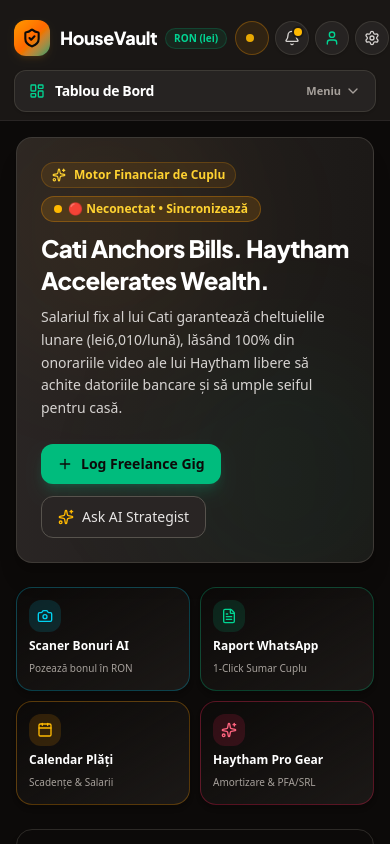
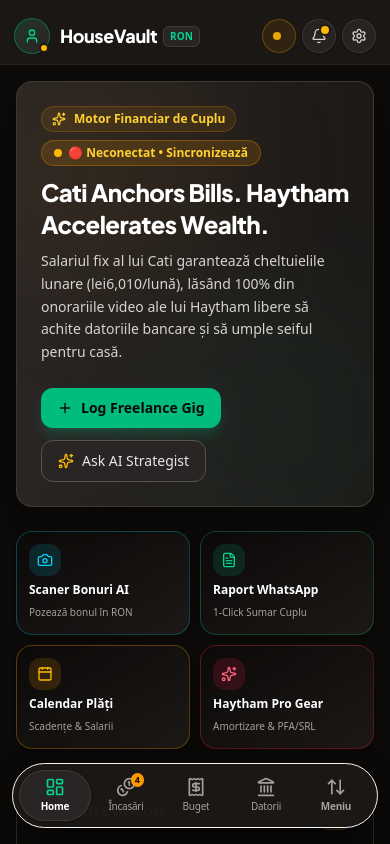
Before and after one commit to dyver2001/housevault, a React (Vite) app: page / in a window 390 px wide. Shown: the top 844 px of the page. Built offline with nearby package versions, Linux system fonts and the light colour scheme; a web font is replaced by a local one.

Commit message:
Implement Revolut 10 floating navigation dock and glassmorphic floating popup menu matching reference screenshots

```diff
--- a/src/components/Navbar.tsx
+++ b/src/components/Navbar.tsx
@@ -11,7 +11,7 @@ import {
   User,
   Calendar,
   Bell,
-  ChevronDown,
+  ArrowUpDown,
   Check
 } from 'lucide-react';
 import { HouseholdProfile } from '../types';
@@ -32,7 +32,7 @@ interface NavbarProps {
   onSelectTab: (tab: TabType) => void;
   profile: HouseholdProfile;
   onOpenSettings: () => void;
-  onOpenInstall: () => void;
+  onOpenInstall?: () => void;
   uncollectedCount: number;
   overdueCount: number;
   syncCode?: string | null;
@@ -52,26 +52,29 @@ export const Navbar: React.FC<NavbarProps> = ({
   uncollectedCount,
   overdueCount,
   syncCode,
+  isSyncConnected,
   currentUser,
   onOpenAuth,
   onOpenActivityFeed
 }) => {
   const lang: Language = (profile.language as Language) || 'ro';
   const t = translations[lang] || translations.ro;
-  const [isDropdownOpen, setIsDropdownOpen] = useState(false);
-  const dropdownRef = useRef<HTMLDivElement>(null);
+  const [isFloatingMenuOpen, setIsFloatingMenuOpen] = useState(false);
+  const floatingMenuRef = useRef<HTMLDivElement>(null);
 
   useEffect(() => {
     const handleClickOutside = (event: MouseEvent) => {
-      if (dropdownRef.current && !dropdownRef.current.contains(event.target as Node)) {
-        setIsDropdownOpen(false);
+      if (floatingMenuRef.current && !floatingMenuRef.current.contains(event.target as Node)) {
+        setIsFloatingMenuOpen(false);
       }
     };
+    if (isFloatingMenuOpen) {
       document.addEventListener('mousedown', handleClickOutside);
+    }
     return () => document.removeEventListener('mousedown', handleClickOutside);
-  }, []);
+  }, [isFloatingMenuOpen]);
 
-  const tabs = [
+  const allTabs = [
     {
       id: 'dashboard' as TabType,
       label: t.tabs.dashboard,
@@ -112,33 +115,49 @@ export const Navbar: React.FC<NavbarProps> = ({
     }
   ];
 
-  const activeTabObj = tabs.find((t) => t.id === currentTab) || tabs[0];
-  const ActiveIcon = activeTabObj.icon;
+  // 4 Primary tabs shown in the Revolut floating dock
+  const primaryDockTabs = [
+    { id: 'dashboard' as TabType, label: 'Home', icon: LayoutDashboard },
+    { id: 'freelance' as TabType, label: 'Încasări', icon: Coins, badge: uncollectedCount > 0 ? uncollectedCount : undefined },
+    { id: 'budget' as TabType, label: 'Buget', icon: Receipt },
+    { id: 'debt' as TabType, label: 'Datorii', icon: Landmark },
+  ];
 
   return (
+    <>
+      {/* Top Header Bar */}
       <header
-      className="sticky top-0 z-40 bg-stone-900/95 backdrop-blur-xl border-b border-stone-800 transition-all w-full"
-      style={{ paddingTop: 'max(env(safe-area-inset-top, 0px), 10px)' }}
+        className="sticky top-0 z-40 bg-stone-900/95 backdrop-blur-xl border-b border-stone-800/80 transition-all w-full"
+        style={{ paddingTop: 'max(env(safe-area-inset-top, 0px), 8px)' }}
       >
-      <div className="max-w-7xl mx-auto px-3.5 sm:px-6 lg:px-8 pb-2">
-        {/* Top Header Row */}
+        <div className="max-w-7xl mx-auto px-3.5 sm:px-6 lg:px-8">
           <div className="flex items-center justify-between h-14 sm:h-16 gap-2">
-          {/* Logo & Brand with RON badge */}
-          <div className="flex items-center space-x-2.5 cursor-pointer flex-shrink-0" onClick={() => onSelectTab('dashboard')}>
-            <div className="w-9 h-9 sm:w-10 sm:h-10 rounded-xl bg-gradient-to-br from-amber-500 via-orange-500 to-emerald-600 flex items-center justify-center shadow-md shadow-amber-500/10 flex-shrink-0">
-              <ShieldCheck className="w-5 h-5 sm:w-6 sm:h-6 text-stone-950 stroke-[2.5]" />
-            </div>
-            <div className="flex items-center space-x-2">
+            {/* Left: Revolut Profile Avatar & Brand */}
+            <div className="flex items-center space-x-2.5 flex-shrink-0">
+              <button
+                onClick={onOpenAuth}
+                className="relative w-9 h-9 rounded-full bg-gradient-to-br from-emerald-500/20 to-stone-800 border border-emerald-500/40 flex items-center justify-center text-emerald-300 font-bold text-xs shadow-sm cursor-pointer hover:border-emerald-400 active:scale-95 transition flex-shrink-0"
+                title={currentUser ? `${currentUser.name} (${currentUser.email})` : 'Autentificare'}
+              >
+                {currentUser ? (
+                  <span>{currentUser.name.charAt(0).toUpperCase()}</span>
+                ) : (
+                  <User className="w-4 h-4 text-emerald-400" />
+                )}
+                <span className={`absolute bottom-0 right-0 w-2.5 h-2.5 rounded-full border-2 border-stone-900 ${isSyncConnected ? 'bg-emerald-400' : 'bg-amber-400'}`} />
+              </button>
+
+              <div className="flex items-center space-x-1.5 cursor-pointer" onClick={() => onSelectTab('dashboard')}>
                 <span className="font-display font-black text-lg sm:text-xl tracking-tight text-white">HouseVault</span>
-              <span className="text-[10px] sm:text-xs font-bold px-2 py-0.5 rounded-full bg-emerald-500/10 text-emerald-400 border border-emerald-500/20">
-                {profile.currencyCode} ({profile.currencySymbol})
+                <span className="text-[10px] font-extrabold px-1.5 py-0.5 rounded-md bg-stone-800 text-emerald-400 border border-stone-700/80">
+                  {profile.currencyCode}
                 </span>
               </div>
             </div>
 
             {/* Desktop Navigation Tabs */}
             <nav className="hidden lg:flex items-center space-x-1">
-            {tabs.map((t) => {
+              {allTabs.map((t) => {
                 const Icon = t.icon;
                 const isActive = currentTab === t.id;
                 return (
@@ -172,7 +191,6 @@ export const Navbar: React.FC<NavbarProps> = ({
 
             {/* Right Action Toolbar */}
             <div className="flex items-center space-x-1.5 sm:space-x-2 flex-shrink-0">
-            {/* Live Sync Pill */}
               {syncCode ? (
                 <button
                   onClick={onOpenSettings}
@@ -196,7 +214,6 @@ export const Navbar: React.FC<NavbarProps> = ({
                 </button>
               )}
 
-            {/* Couple Activity Feed Bell */}
               <button
                 onClick={onOpenActivityFeed}
                 className="w-8.5 h-8.5 sm:w-9 sm:h-9 rounded-full bg-stone-800/90 hover:bg-stone-750 border border-stone-700/70 text-stone-300 hover:text-amber-400 flex items-center justify-center transition cursor-pointer relative flex-shrink-0 active:scale-95 shadow-sm"
@@ -206,20 +223,6 @@ export const Navbar: React.FC<NavbarProps> = ({
                 <span className="w-2 h-2 rounded-full bg-amber-400 absolute top-1.5 right-1.5 ring-2 ring-stone-900" />
               </button>
 
-            {/* Profile Avatar */}
-            <button
-              onClick={onOpenAuth}
-              className="w-8.5 h-8.5 sm:w-9 sm:h-9 rounded-full bg-stone-800/90 hover:bg-stone-750 border border-stone-700/70 text-emerald-300 font-bold text-xs flex items-center justify-center transition cursor-pointer flex-shrink-0 active:scale-95 shadow-sm"
-              title={currentUser ? `${currentUser.name}` : 'Login'}
-            >
-              {currentUser ? (
-                <span>{currentUser.name.charAt(0).toUpperCase()}</span>
-              ) : (
-                <User className="w-4 h-4 text-emerald-400" />
-              )}
-            </button>
-
-            {/* Settings Gear Button */}
               <button
                 id="btn-open-settings"
                 onClick={onOpenSettings}
@@ -230,66 +233,120 @@ export const Navbar: React.FC<NavbarProps> = ({
               </button>
             </div>
           </div>
+        </div>
+      </header>
 
-        {/* Mobile Drop-Down Menu Selector */}
-        <div className="lg:hidden relative mt-1" ref={dropdownRef}>
-          <button
-            onClick={() => setIsDropdownOpen(!isDropdownOpen)}
-            className="w-full flex items-center justify-between px-3.5 py-2.5 rounded-xl bg-stone-800/90 hover:bg-stone-800 border border-stone-700/80 text-white shadow-sm transition-all active:scale-[0.99] cursor-pointer"
+      {/* Backdrop for Floating Popup Menu */}
+      {isFloatingMenuOpen && (
+        <div
+          className="fixed inset-0 z-45 bg-black/60 backdrop-blur-xs lg:hidden transition-opacity"
+          onClick={() => setIsFloatingMenuOpen(false)}
+        />
+      )}
+
+      {/* Floating Revolut-Style Popup Menu (Image 1 Style) */}
+      {isFloatingMenuOpen && (
+        <div
+          ref={floatingMenuRef}
+          className="fixed bottom-20 left-3 right-3 sm:left-6 sm:right-6 z-50 rounded-3xl bg-stone-900/98 backdrop-blur-3xl border border-stone-750/90 shadow-2xl p-2 space-y-1 lg:hidden animate-in fade-in slide-in-from-bottom-5 duration-200"
+          style={{ maxHeight: 'calc(100vh - 160px)', overflowY: 'auto' }}
         >
-            <div className="flex items-center space-x-2.5">
-              <ActiveIcon className="w-4 h-4 text-emerald-400" />
-              <span className="font-bold text-sm tracking-tight">{activeTabObj.label}</span>
-              {activeTabObj.badge !== undefined && (
-                <span className="px-1.5 py-0.5 rounded-full text-[10px] font-bold bg-amber-500 text-stone-950">
-                  {activeTabObj.badge}
-                </span>
-              )}
+          <div className="px-3 py-1.5 text-xs font-semibold text-stone-400 uppercase tracking-wider">
+            Meniu Financiar
           </div>
-            <div className="flex items-center space-x-1 text-stone-400 text-xs font-semibold">
-              <span className="text-[11px] text-stone-400">Meniu</span>
-              <ChevronDown className={`w-4 h-4 text-stone-400 transition-transform duration-200 ${isDropdownOpen ? 'rotate-180' : ''}`} />
-            </div>
-          </button>
 
-          {/* Animated Drop-Down Menu Options */}
-          {isDropdownOpen && (
-            <div className="absolute top-full left-0 right-0 mt-1.5 z-50 rounded-2xl bg-stone-900/98 backdrop-blur-2xl border border-stone-700 shadow-2xl p-1.5 space-y-1 animate-in fade-in slide-in-from-top-2 duration-150">
-              {tabs.map((t) => {
+          {allTabs.map((t, idx) => {
             const Icon = t.icon;
             const isSelected = currentTab === t.id;
             return (
+              <React.Fragment key={t.id}>
+                {idx === 5 && <div className="h-px bg-stone-800/80 my-1 mx-2" />}
                 <button
-                    key={t.id}
                   onClick={() => {
                     onSelectTab(t.id);
-                      setIsDropdownOpen(false);
+                    setIsFloatingMenuOpen(false);
                   }}
-                    className={`w-full flex items-center justify-between px-3.5 py-2.5 rounded-xl text-sm font-medium transition-all cursor-pointer ${
+                  className={`w-full flex items-center justify-between px-3.5 py-3 rounded-2xl text-sm font-semibold transition-all cursor-pointer ${
                     isSelected
-                        ? 'bg-emerald-500/15 text-emerald-300 border border-emerald-500/30'
-                        : 'text-stone-300 hover:bg-stone-800/80 hover:text-white'
+                      ? 'bg-stone-800 text-white shadow-sm border border-stone-700'
+                      : 'text-stone-300 hover:bg-stone-800/60 hover:text-white'
                   }`}
                 >
-                    <div className="flex items-center space-x-3">
-                      <Icon className={`w-4 h-4 ${isSelected ? 'text-emerald-400' : 'text-stone-400'}`} />
-                      <span className={isSelected ? 'font-bold' : 'font-medium'}>{t.label}</span>
+                  <div className="flex items-center space-x-3.5">
+                    <div className={`w-8 h-8 rounded-xl flex items-center justify-center ${isSelected ? 'bg-emerald-500/20 text-emerald-400' : 'bg-stone-800 text-stone-400'}`}>
+                      <Icon className="w-4.5 h-4.5" />
+                    </div>
+                    <span className={isSelected ? 'font-bold text-white' : 'font-medium text-stone-200'}>
+                      {t.label}
+                    </span>
                   </div>
                   <div className="flex items-center space-x-2">
                     {t.badge !== undefined && (
-                        <span className="px-1.5 py-0.5 rounded-full text-[10px] font-bold bg-amber-500 text-stone-950">
+                      <span className="px-2 py-0.5 rounded-full text-xs font-bold bg-amber-500 text-stone-950">
                         {t.badge}
                       </span>
                     )}
                     {isSelected && <Check className="w-4 h-4 text-emerald-400" />}
                   </div>
                 </button>
+              </React.Fragment>
             );
           })}
         </div>
       )}
+
+      {/* Floating Revolut Bottom Navigation Pill Dock (Image 2 Style) */}
+      <nav
+        className="fixed bottom-4 left-3 right-3 sm:left-6 sm:right-6 z-45 bg-stone-900/95 backdrop-blur-2xl border border-stone-750/80 rounded-full p-1.5 lg:hidden flex items-center justify-around shadow-2xl shadow-black/80"
+        style={{ marginBottom: 'max(env(safe-area-inset-bottom, 0px), 0px)' }}
+      >
+        {primaryDockTabs.map((t) => {
+          const Icon = t.icon;
+          const isActive = currentTab === t.id && !isFloatingMenuOpen;
+          return (
+            <button
+              key={t.id}
+              onClick={() => {
+                onSelectTab(t.id);
+                setIsFloatingMenuOpen(false);
+              }}
+              className={`flex-1 flex flex-col items-center justify-center py-1.5 px-2 rounded-full transition-all cursor-pointer relative ${
+                isActive
+                  ? 'bg-stone-800 text-white shadow-sm border border-stone-700/80'
+                  : 'text-stone-400 hover:text-stone-200'
+              }`}
+            >
+              <div className="relative">
+                <Icon className={`w-5 h-5 ${isActive ? 'text-emerald-400' : 'text-stone-400'}`} />
+                {t.badge !== undefined && (
+                  <span className="absolute -top-1 -right-2 px-1 rounded-full text-[9px] font-bold bg-amber-500 text-stone-950">
+                    {t.badge}
+                  </span>
+                )}
               </div>
-      </div>
-    </header>
+              <span className={`text-[10px] tracking-tight mt-0.5 truncate ${isActive ? 'font-bold text-white' : 'font-medium'}`}>
+                {t.label}
+              </span>
+            </button>
+          );
+        })}
+
+        {/* Floating Menu Toggle Button (Revolut Switcher Icon) */}
+        <button
+          onClick={() => setIsFloatingMenuOpen(!isFloatingMenuOpen)}
+          className={`flex-1 flex flex-col items-center justify-center py-1.5 px-2 rounded-full transition-all cursor-pointer relative ${
+            isFloatingMenuOpen || (currentTab !== 'dashboard' && currentTab !== 'freelance' && currentTab !== 'budget' && currentTab !== 'debt')
+              ? 'bg-emerald-500/20 text-emerald-300 border border-emerald-500/40 shadow-sm'
+              : 'text-stone-400 hover:text-stone-200'
+          }`}
+          title="Toate Secțiunile"
+        >
+          <ArrowUpDown className={`w-5 h-5 transition-transform duration-200 ${isFloatingMenuOpen ? 'rotate-180 text-emerald-400' : 'text-stone-400'}`} />
+          <span className="text-[10px] tracking-tight mt-0.5 font-semibold truncate">
+            Meniu
+          </span>
+        </button>
+      </nav>
+    </>
   );
 };
```
Lines whose indentation alone changed are shown as unchanged.
